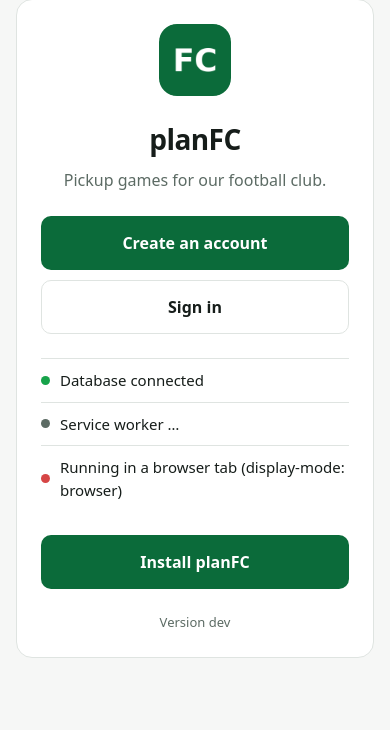
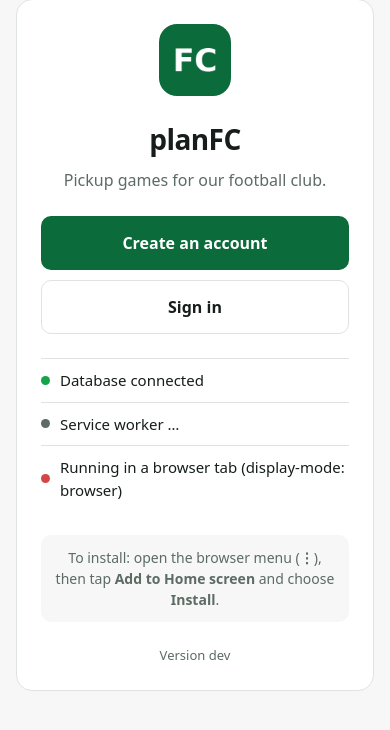
Before and after one commit to ajp442/planFC, a Django app: page / in a window 390 px wide. Shown: the part 74-804 px from the top of the page. Run offline with Django 5.2, Linux system fonts and the light colour scheme.

Commit message:
Fix install button that showed but did nothing
The button is meant to stay hidden until the browser fires
beforeinstallprompt, but `button { display: block }` overrode the hidden
attribute, so it was always visible and did nothing when tapped without
a prompt behind it. A `[hidden]` rule now wins, which also fixes the
notifications toggle on the profile page.

Browsers that never offer an install now get a hint instead of a dead
button: Firefox is pointed at its "Add app to Home screen" menu item,
other browsers at the menu's install item if no prompt arrives within
three seconds, and a page loaded over plain HTTP is told it cannot be
installed from there.

Bumps the service worker cache to planfc-v6 so phones drop the old
CSS and JS.

Co-Authored-By: Claude Fable 5.2 <noreply@anthropic.com>

```diff
--- a/core/templates/core/index.html
+++ b/core/templates/core/index.html
@@ -32,6 +32,18 @@
   <p id="ios_hint" class="hint" hidden>
     To install: tap <strong>Share</strong>, then <strong>Add to Home Screen</strong>.
   </p>
+  <p id="menu_hint" class="hint" hidden>
+    To install: open the browser menu (<strong>&#8942;</strong>), then tap
+    <strong>Add to Home screen</strong> and choose <strong>Install</strong>.
+  </p>
+  <p id="firefox_hint" class="hint" hidden>
+    To install: open the Firefox menu (<strong>&#8942;</strong>), then tap
+    <strong>Add app to Home screen</strong>. It may be under <strong>More</strong>.
+  </p>
+  <p id="insecure_hint" class="hint" hidden>
+    This page was loaded over plain HTTP, so the browser will not offer to
+    install it. Open the <strong>https://</strong> address instead.
+  </p>
 
   <p class="version" id="version">Version {{ app_version }}{% if git_commit %} ({{ git_commit }}){% endif %}</p>
 </div>
--- a/core/templates/pwa/sw.js
+++ b/core/templates/pwa/sw.js
@@ -1,7 +1,7 @@
 {% load static %}// Bump CACHE_VERSION whenever the shell assets change. A service worker that
 // serves a stale shell forever is the classic PWA failure, and it is invisible
 // in development because you are always hard-reloading.
-const CACHE_VERSION = "planfc-v4";
+const CACHE_VERSION = "planfc-v6";
 
 const OFFLINE_URL = "{% url 'offline' %}";
 
--- a/static/css/app.css
+++ b/static/css/app.css
@@ -126,6 +126,10 @@ h2 { margin: 0 0 12px; font-size: 1.125rem; }
 
 .dot.ok { background: var(--ok); }
 .dot.bad { background: var(--bad); }
+
+/* The browser's own rule for the hidden attribute is weaker than any display
+   set below (button, .button, .hint), so without this a hidden button shows. */
+[hidden] { display: none !important; }
 
 /* --- Buttons --------------------------------------------------------------- */
 
--- a/static/js/app.js
+++ b/static/js/app.js
@@ -10,6 +10,9 @@
   const modeText = document.getElementById("mode_text");
   const installButton = document.getElementById("install_button");
   const iosHint = document.getElementById("ios_hint");
+  const menuHint = document.getElementById("menu_hint");
+  const insecureHint = document.getElementById("insecure_hint");
+  const firefoxHint = document.getElementById("firefox_hint");
 
   function setStatus(dot, text, ok, message) {
     if (!dot || !text) return;
@@ -79,6 +82,7 @@
       event.preventDefault();
       deferredPrompt = event;
       installButton.hidden = false;
+      if (menuHint) menuHint.hidden = true;
     });
 
     installButton.addEventListener("click", async () => {
@@ -92,6 +96,7 @@
 
     window.addEventListener("appinstalled", () => {
       installButton.hidden = true;
+      if (menuHint) menuHint.hidden = true;
     });
   }
 
@@ -100,6 +105,26 @@
   const isIOS = /iphone|ipad|ipod/i.test(window.navigator.userAgent);
   if (iosHint && isIOS && !standalone) {
     iosHint.hidden = false;
+  }
+
+  // Everywhere else the button depends on beforeinstallprompt, which may never
+  // come: Firefox has no such event, and Chrome holds it back when the app is
+  // already installed or it has not decided the page is installable yet. The
+  // browser menu's own install item works in all of those cases, so point at
+  // it once the event has had a fair chance to fire. Plain HTTP (a phone
+  // reaching a dev machine over the LAN) can never install, so say that instead.
+  const isFirefox = /firefox/i.test(window.navigator.userAgent);
+  if (!isIOS && !standalone) {
+    if (!window.isSecureContext) {
+      if (insecureHint) insecureHint.hidden = false;
+    } else if (isFirefox) {
+      // No beforeinstallprompt to wait for, and its menu item has its own name.
+      if (firefoxHint) firefoxHint.hidden = false;
+    } else if (menuHint) {
+      setTimeout(() => {
+        if (!deferredPrompt && !isInstalled()) menuHint.hidden = false;
+      }, 3000);
+    }
   }
 
   // Exposed for profile.js, which needs the same answers.
```
Also changed, not shown: e2e/pwa.spec.js (+18 -0 lines).
